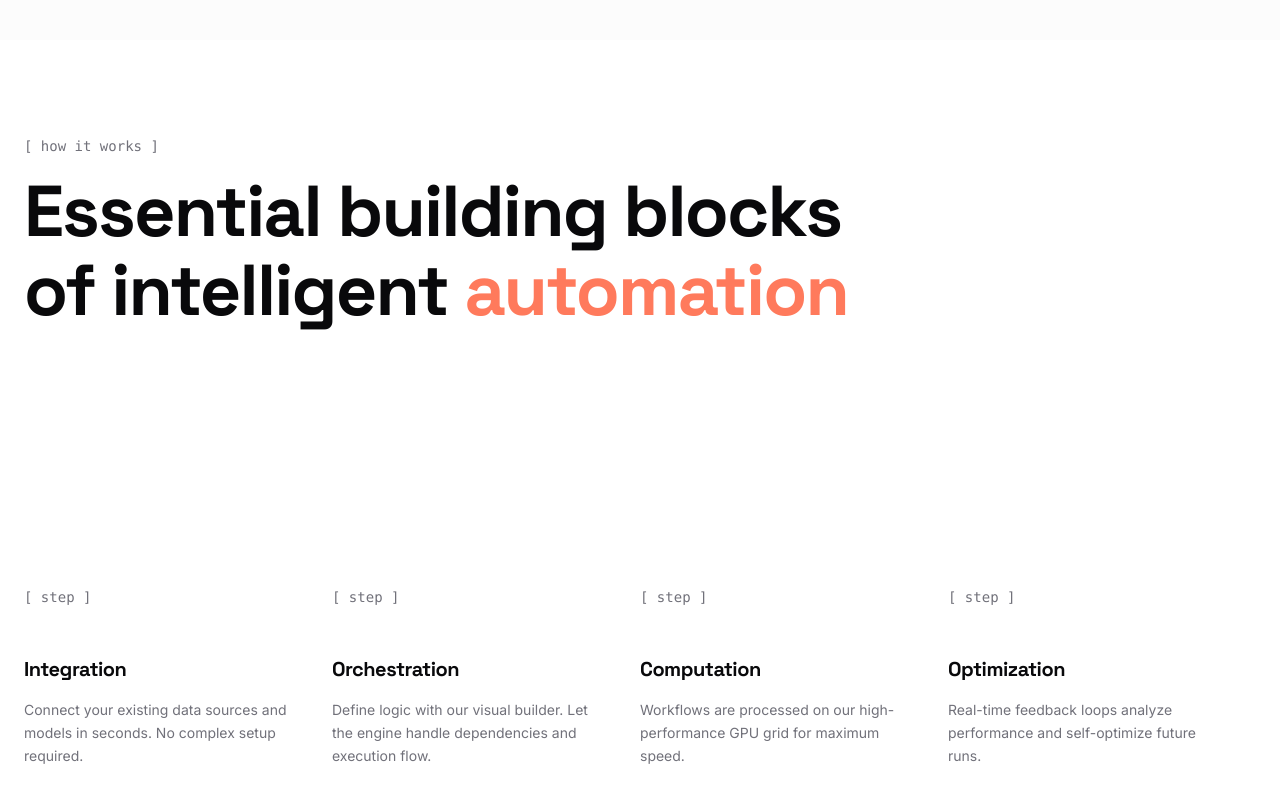
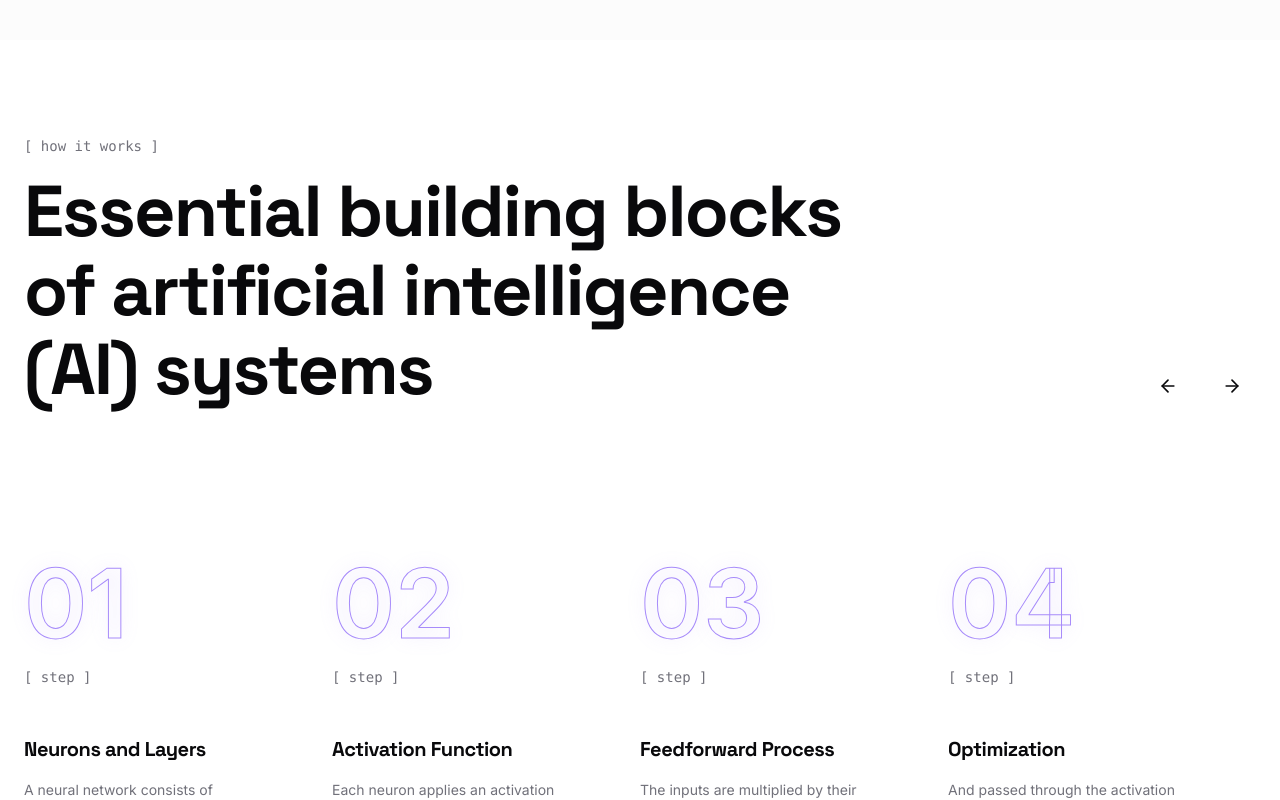
Before and after one commit to mchaitanya1118/neqtra, a React (Vite) app: page / in a window 1280 px wide. Shown: the part 1820-2620 px from the top of the page. Built offline with nearby package versions, Linux system fonts and the light colour scheme.

Commit message:
Update HowItWorks to match reference image text and visual style

```diff
--- a/src/components/sections/HowItWorks.tsx
+++ b/src/components/sections/HowItWorks.tsx
@@ -1,36 +1,39 @@
 import { motion } from "framer-motion";
+import { ArrowLeft, ArrowRight } from "lucide-react";
 
 
+import { ArrowLeft, ArrowRight } from "lucide-react";
 
 
 export function HowItWorks() {
   const steps = [
     {
       id: "01",
-      title: "Integration",
-      description: "Connect your existing data sources and models in seconds. No complex setup required."
+      title: "Neurons and Layers",
+      description: "A neural network consists of interconnected nodes called neurons. Neurons are organized into layers."
     },
     {
       id: "02",
-      title: "Orchestration",
-      description: "Define logic with our visual builder. Let the engine handle dependencies and execution flow."
+      title: "Activation Function",
+      description: "Each neuron applies an activation function to the weighted sum of its inputs and produces an output"
     },
     {
       id: "03",
-      title: "Computation",
-      description: "Workflows are processed on our high-performance GPU grid for maximum speed."
+      title: "Feedforward Process",
+      description: "The inputs are multiplied by their respective weights, summed up, and passed through the activation function."
     },
     {
       id: "04",
       title: "Optimization",
-      description: "Real-time feedback loops analyze performance and self-optimize future runs."
+      description: "And passed through the activation function. The inputs are multiplied by their respective weights, summed up"
     }
   ];
 
   return (
     <section className="py-24 bg-background overflow-hidden relative">
       <div className="container mx-auto px-6">
-        <div className="max-w-4xl mb-24">
+        <div className="flex flex-col md:flex-row md:items-end justify-between mb-24 gap-8">
+          <div className="max-w-4xl">
             <p className="text-sm font-mono text-muted-foreground mb-4">[ how it works ]</p>
             <motion.h2
               initial={{ opacity: 0, y: 20 }}
@@ -39,8 +42,19 @@ export function HowItWorks() {
               className="text-5xl md:text-7xl font-bold tracking-tight text-foreground leading-[1.1]"
             >
               Essential building blocks <br />
-            of intelligent <span className="text-primary">automation</span>
+              of artificial intelligence <br />
+              (AI) systems
             </motion.h2>
+          </div>
+
+          <div className="flex gap-4">
+            <button className="w-12 h-12 rounded-full border border-white/10 flex items-center justify-center hover:bg-white/5 transition-colors">
+              <ArrowLeft className="w-5 h-5" />
+            </button>
+            <button className="w-12 h-12 rounded-full border border-white/10 flex items-center justify-center hover:bg-white/5 transition-colors">
+              <ArrowRight className="w-5 h-5" />
+            </button>
+          </div>
         </div>
 
         <div className="grid grid-cols-1 md:grid-cols-2 lg:grid-cols-4 border-y border-white/10">
@@ -55,8 +69,11 @@ export function HowItWorks() {
             >
               <div className="mb-12">
                 <span
-                  className="text-8xl font-bold text-transparent select-none transition-all duration-500 group-hover:text-primary/10"
-                  style={{ WebkitTextStroke: '1px rgba(255, 255, 255, 0.2)' }}
+                  className="text-8xl font-bold text-transparent select-none transition-all duration-500"
+                  style={{
+                    WebkitTextStroke: '1px #a78bfa', // Light purple/blue outline
+                    textShadow: '0 0 20px rgba(167, 139, 250, 0.1)'
+                  }}
                 >
                   {step.id}
                 </span>
```
Lines whose indentation alone changed are shown as unchanged.
